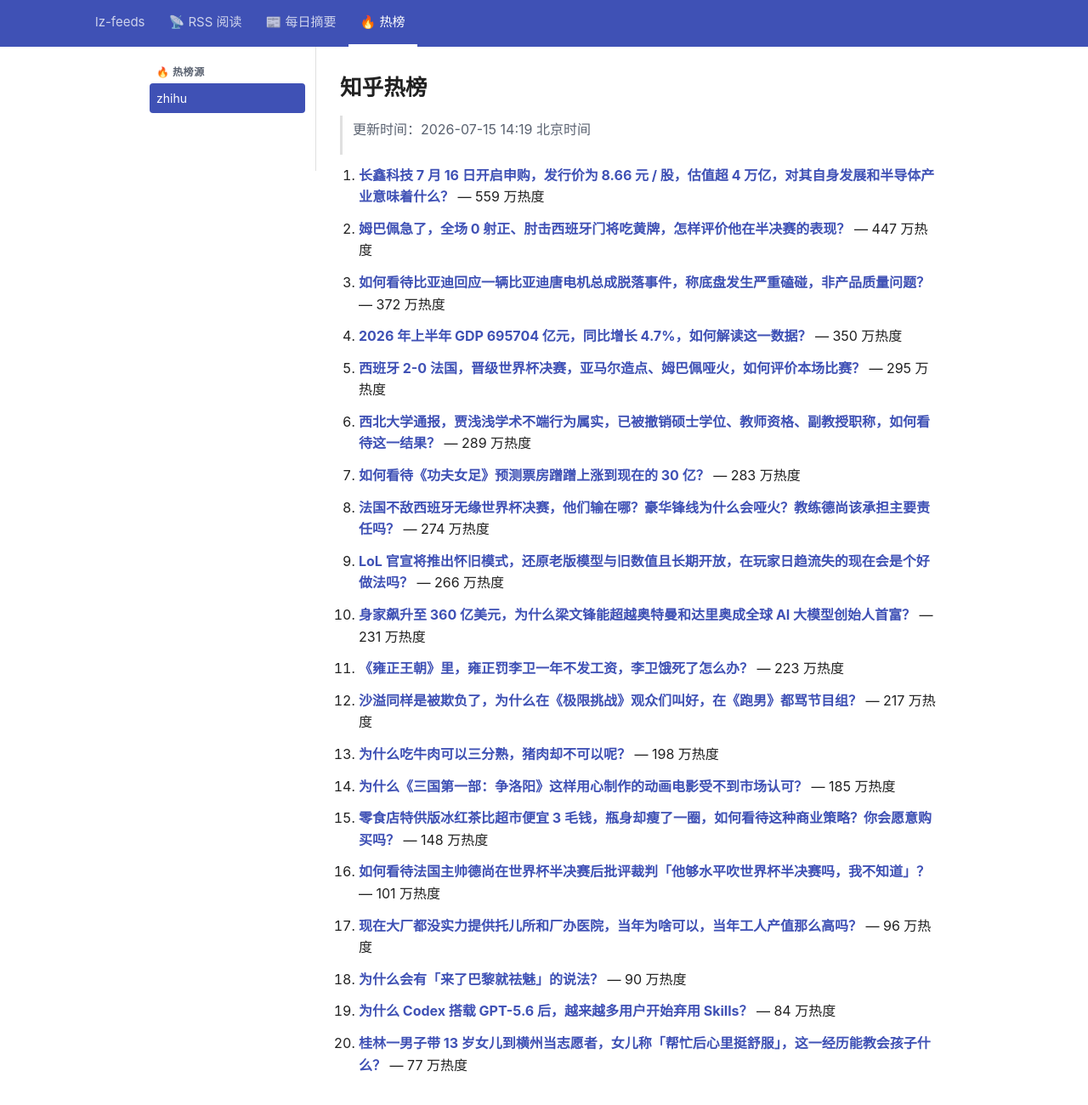
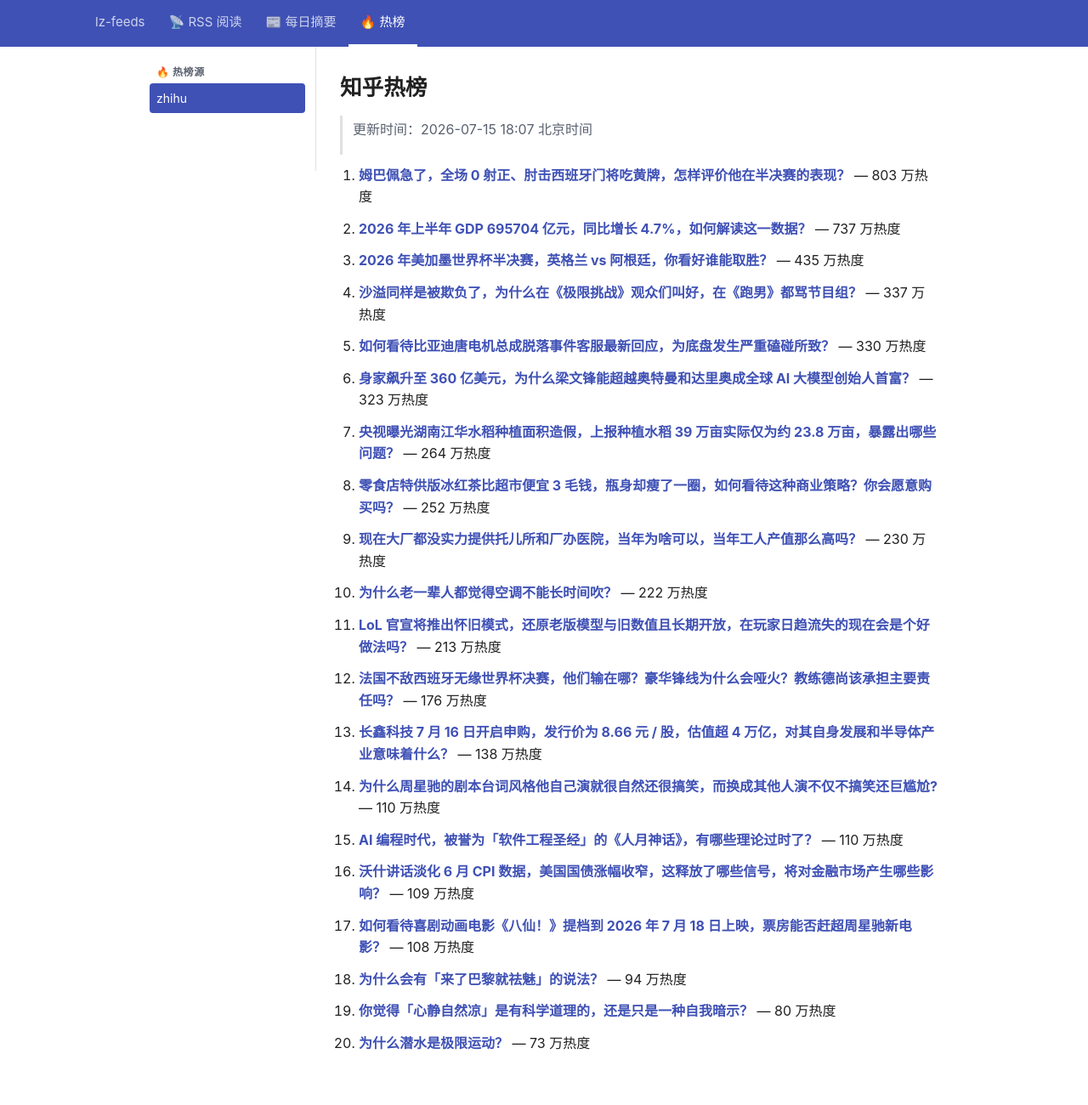
Before and after one commit to lizhang0101/lz-feeds, a Jekyll site: the page built from _hotlist/zhihu.md, in a window 1280 px wide and 1330 px high. Shown: the top 1300 px of the window at 85% size. Built offline with Jekyll 4.4.1, drawn with Linux system fonts in a browser that asks for light colours.

Commit message:
hotlist: 2026-07-15T10:07Z

```diff
--- a/_hotlist/zhihu.md
+++ b/_hotlist/zhihu.md
@@ -1,48 +1,48 @@
 ---
-updated: 2026-07-15 14:19 北京时间
+updated: 2026-07-15 18:07 北京时间
 count: 20
 ---
 
 # 知乎热榜
 
-> 更新时间：2026-07-15 14:19 北京时间
+> 更新时间：2026-07-15 18:07 北京时间
 
-1. **[长鑫科技 7 月 16 日开启申购，发行价为 8.66 元 / 股，估值超 4 万亿，对其自身发展和半导体产业意味着什么？](https://www.zhihu.com/question/2058449781597459395)** — 559 万热度
+1. **[姆巴佩急了，全场 0 射正、肘击西班牙门将吃黄牌，怎样评价他在半决赛的表现？](https://www.zhihu.com/question/2060628954185033001)** — 803 万热度
 
-2. **[姆巴佩急了，全场 0 射正、肘击西班牙门将吃黄牌，怎样评价他在半决赛的表现？](https://www.zhihu.com/question/2060628954185033001)** — 447 万热度
+2. **[2026 年上半年 GDP 695704 亿元，同比增长 4.7%，如何解读这一数据？](https://www.zhihu.com/question/2060665371351331817)** — 737 万热度
 
-3. **[如何看待比亚迪回应一辆比亚迪唐电机总成脱落事件，称底盘发生严重磕碰，非产品质量问题？](https://www.zhihu.com/question/2059993881601749194)** — 372 万热度
+3. **[2026 年美加墨世界杯半决赛，英格兰 vs 阿根廷，你看好谁能取胜？](https://www.zhihu.com/question/2059750323460351132)** — 435 万热度
 
-4. **[2026 年上半年 GDP 695704 亿元，同比增长 4.7%，如何解读这一数据？](https://www.zhihu.com/question/2060665371351331817)** — 350 万热度
+4. **[沙溢同样是被欺负了，为什么在《极限挑战》观众们叫好，在《跑男》都骂节目组？](https://www.zhihu.com/question/283166946)** — 337 万热度
 
-5. **[西班牙 2-0 法国，晋级世界杯决赛，亚马尔造点、姆巴佩哑火，如何评价本场比赛？](https://www.zhihu.com/question/2060325379596933035)** — 295 万热度
+5. **[如何看待比亚迪唐电机总成脱落事件客服最新回应，为底盘发生严重磕碰所致？](https://www.zhihu.com/question/2059993881601749194)** — 330 万热度
 
-6. **[西北大学通报，贾浅浅学术不端行为属实，已被撤销硕士学位、教师资格、副教授职称，如何看待这一结果？](https://www.zhihu.com/question/2060667608244951037)** — 289 万热度
+6. **[身家飙升至 360 亿美元，为什么梁文锋能超越奥特曼和达里奥成全球 AI 大模型创始人首富？](https://www.zhihu.com/question/2060645375338180828)** — 323 万热度
 
-7. **[如何看待《功夫女足》预测票房蹭蹭上涨到现在的 30 亿？](https://www.zhihu.com/question/2060136087029392377)** — 283 万热度
+7. **[央视曝光湖南江华水稻种植面积造假，上报种植水稻 39 万亩实际仅为约 23.8 万亩，暴露出哪些问题？](https://www.zhihu.com/question/2060642883007247443)** — 264 万热度
 
-8. **[法国不敌西班牙无缘世界杯决赛，他们输在哪？豪华锋线为什么会哑火？教练德尚该承担主要责任吗？](https://www.zhihu.com/question/2060634535255963378)** — 274 万热度
+8. **[零食店特供版冰红茶比超市便宜 3 毛钱，瓶身却瘦了一圈，如何看待这种商业策略？你会愿意购买吗？](https://www.zhihu.com/question/2060032728419001271)** — 252 万热度
 
-9. **[LoL 官宣将推出怀旧模式，还原老版模型与旧数值且长期开放，在玩家日趋流失的现在会是个好做法吗？](https://www.zhihu.com/question/2054328613269398401)** — 266 万热度
+9. **[现在大厂都没实力提供托儿所和厂办医院，当年为啥可以，当年工人产值那么高吗？](https://www.zhihu.com/question/2055337846555391286)** — 230 万热度
 
-10. **[身家飙升至 360 亿美元，为什么梁文锋能超越奥特曼和达里奥成全球 AI 大模型创始人首富？](https://www.zhihu.com/question/2060645375338180828)** — 231 万热度
+10. **[为什么老一辈人都觉得空调不能长时间吹？](https://www.zhihu.com/question/611736271)** — 222 万热度
 
-11. **[《雍正王朝》里，雍正罚李卫一年不发工资，李卫饿死了怎么办？](https://www.zhihu.com/question/2059626939745412615)** — 223 万热度
+11. **[LoL 官宣将推出怀旧模式，还原老版模型与旧数值且长期开放，在玩家日趋流失的现在会是个好做法吗？](https://www.zhihu.com/question/2054328613269398401)** — 213 万热度
 
-12. **[沙溢同样是被欺负了，为什么在《极限挑战》观众们叫好，在《跑男》都骂节目组？](https://www.zhihu.com/question/283166946)** — 217 万热度
+12. **[法国不敌西班牙无缘世界杯决赛，他们输在哪？豪华锋线为什么会哑火？教练德尚该承担主要责任吗？](https://www.zhihu.com/question/2060634535255963378)** — 176 万热度
 
-13. **[为什么吃牛肉可以三分熟，猪肉却不可以呢？](https://www.zhihu.com/question/552089218)** — 198 万热度
+13. **[长鑫科技 7 月 16 日开启申购，发行价为 8.66 元 / 股，估值超 4 万亿，对其自身发展和半导体产业意味着什么？](https://www.zhihu.com/question/2058449781597459395)** — 138 万热度
 
-14. **[为什么《三国第一部：争洛阳》这样用心制作的动画电影受不到市场认可？](https://www.zhihu.com/question/2059979827566863683)** — 185 万热度
+14. **[为什么周星驰的剧本台词风格他自己演就很自然还很搞笑，而换成其他人演不仅不搞笑还巨尴尬?](https://www.zhihu.com/question/1903913532988326041)** — 110 万热度
 
-15. **[零食店特供版冰红茶比超市便宜 3 毛钱，瓶身却瘦了一圈，如何看待这种商业策略？你会愿意购买吗？](https://www.zhihu.com/question/2060032728419001271)** — 148 万热度
+15. **[AI 编程时代，被誉为「软件工程圣经」的《人月神话》，有哪些理论过时了？](https://www.zhihu.com/question/2058996805182960802)** — 110 万热度
 
-16. **[如何看待法国主帅德尚在世界杯半决赛后批评裁判「他够水平吹世界杯半决赛吗，我不知道」？](https://www.zhihu.com/question/2060664102813262603)** — 101 万热度
+16. **[沃什讲话淡化 6 月 CPI 数据，美国国债涨幅收窄，这释放了哪些信号，将对金融市场产生哪些影响？](https://www.zhihu.com/question/2060530575920959746)** — 109 万热度
 
-17. **[现在大厂都没实力提供托儿所和厂办医院，当年为啥可以，当年工人产值那么高吗？](https://www.zhihu.com/question/2055337846555391286)** — 96 万热度
+17. **[如何看待喜剧动画电影《八仙！》提档到 2026 年 7 月 18 日上映，票房能否赶超周星驰新电影？](https://www.zhihu.com/question/2060358771004773550)** — 108 万热度
 
-18. **[为什么会有「来了巴黎就祛魅」的说法？](https://www.zhihu.com/question/642212992)** — 90 万热度
+18. **[为什么会有「来了巴黎就祛魅」的说法？](https://www.zhihu.com/question/642212992)** — 94 万热度
 
-19. **[为什么 Codex 搭载 GPT-5.6 后，越来越多用户开始弃用 Skills？](https://www.zhihu.com/question/2060378207459566963)** — 84 万热度
+19. **[你觉得「心静自然凉」是有科学道理的，还是只是一种自我暗示？](https://www.zhihu.com/question/2060292779125875048)** — 80 万热度
 
-20. **[桂林一男子带 13 岁女儿到横州当志愿者，女儿称「帮忙后心里挺舒服」，这一经历能教会孩子什么？](https://www.zhihu.com/question/2058937606256202098)** — 77 万热度
+20. **[为什么潜水是极限运动？](https://www.zhihu.com/question/286297109)** — 73 万热度
```
